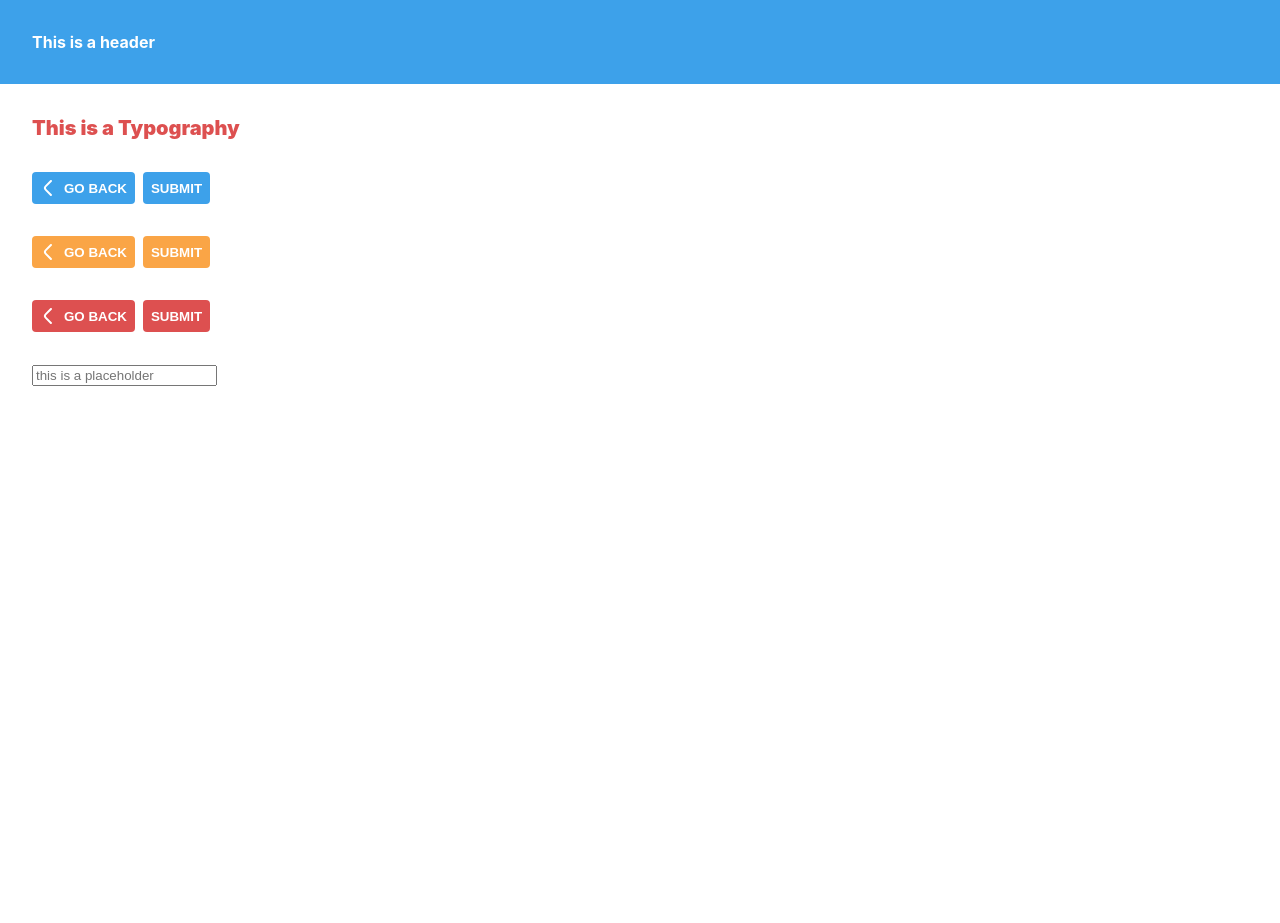
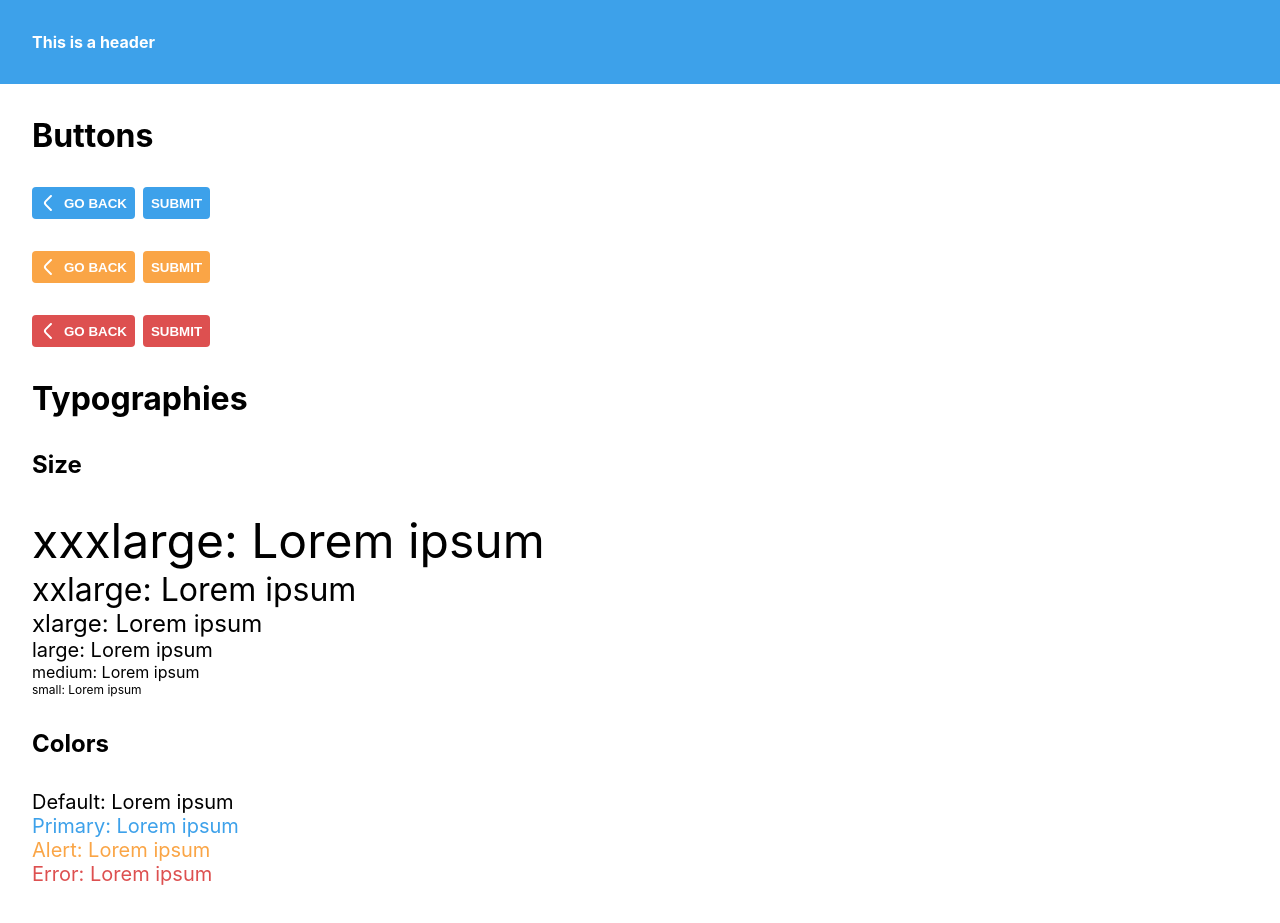
Before and after one commit to FabienLacorre/DesignSystem, a React (Create React App) app: page / in a window 1280 px wide. Shown: the top 923 px of the page. Before the commit the page ends 800 px from the top, so only its background shows below. Built offline with nearby package versions, Linux system fonts and the light colour scheme.

Commit message:
feat: organize landing page

```diff
--- a/src/App.tsx
+++ b/src/App.tsx
@@ -7,18 +7,12 @@ import { Icon } from "./Atoms/Icon/Icon";
 import { Button } from "./Molecules/Button/Button";
 import { arrowLeftIcon } from "./Atoms/Icon/_Icons/arrowLeftIcon";
 
-function App() {
+const Buttons = () => {
   return (
     <>
-      <Header title="This is a header" boxColor="primary" textColor="white" />
-      <Box padding="large">
-        <Grid flow="row" gap="large">
-          <Box>
-            <Typography size="large" weight="xbold" color="error">
-              This is a Typography
+      <Typography size="xxlarge" weight="bold">
+        Buttons
       </Typography>
-          </Box>
-
       <Box display="flex-row">
         <Button
           style={{ marginRight: 8 }}
@@ -47,10 +41,72 @@ function App() {
         />
         <Button content="SUBMIT" color="error" />
       </Box>
+    </>
+  );
+};
 
+const Typographies = () => {
+  return (
+    <>
+      <Typography size="xxlarge" weight="bold">
+        Typographies
+      </Typography>
+      <Typography size="xlarge" weight="bold">
+        Size
+      </Typography>
+      <Box display="flex-column">
+        <Typography size="xxxlarge">xxxlarge: Lorem ipsum</Typography>
+        <Typography size="xxlarge">xxlarge: Lorem ipsum</Typography>
+        <Typography size="xlarge">xlarge: Lorem ipsum</Typography>
+        <Typography size="large">large: Lorem ipsum</Typography>
+        <Typography size="medium">medium: Lorem ipsum</Typography>
+        <Typography size="small">small: Lorem ipsum</Typography>
+      </Box>
+      <Typography size="xlarge" weight="bold">
+        Colors
+      </Typography>
+      <Box display="flex-column">
+        <Typography size="large" color="default">
+          Default: Lorem ipsum
+        </Typography>
+        <Typography size="large" color="primary">
+          Primary: Lorem ipsum
+        </Typography>
+        <Typography size="large" color="alert">
+          Alert: Lorem ipsum
+        </Typography>
+        <Typography size="large" color="error">
+          Error: Lorem ipsum
+        </Typography>
+      </Box>
+    </>
+  );
+};
+
+const Inputs = () => {
+  return (
+    <>
+      <Typography size="xxlarge" weight="bold">
+        Inputs
+      </Typography>
+      <Typography size="xlarge" weight="bold">
+        W.I.P
+      </Typography>
       <Box>
         <Input placeholder="this is a placeholder" />
       </Box>
+    </>
+  );
+};
+function App() {
+  return (
+    <>
+      <Header title="This is a header" boxColor="primary" textColor="white" />
+      <Box padding="large">
+        <Grid flow="row" gap="large">
+          <Buttons />
+          <Typographies />
+          <Inputs />
         </Grid>
       </Box>
     </>
```
Lines whose indentation alone changed are shown as unchanged.
